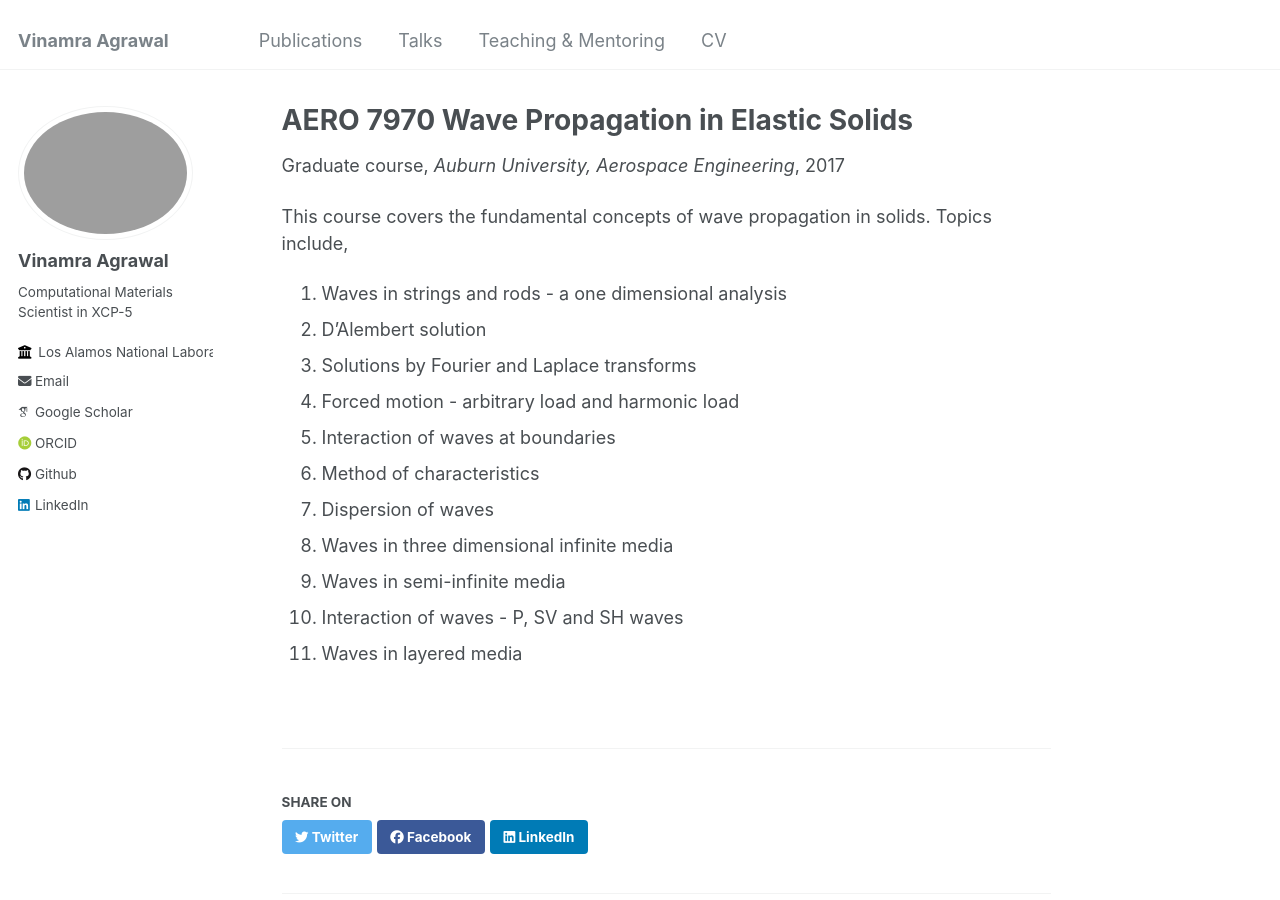
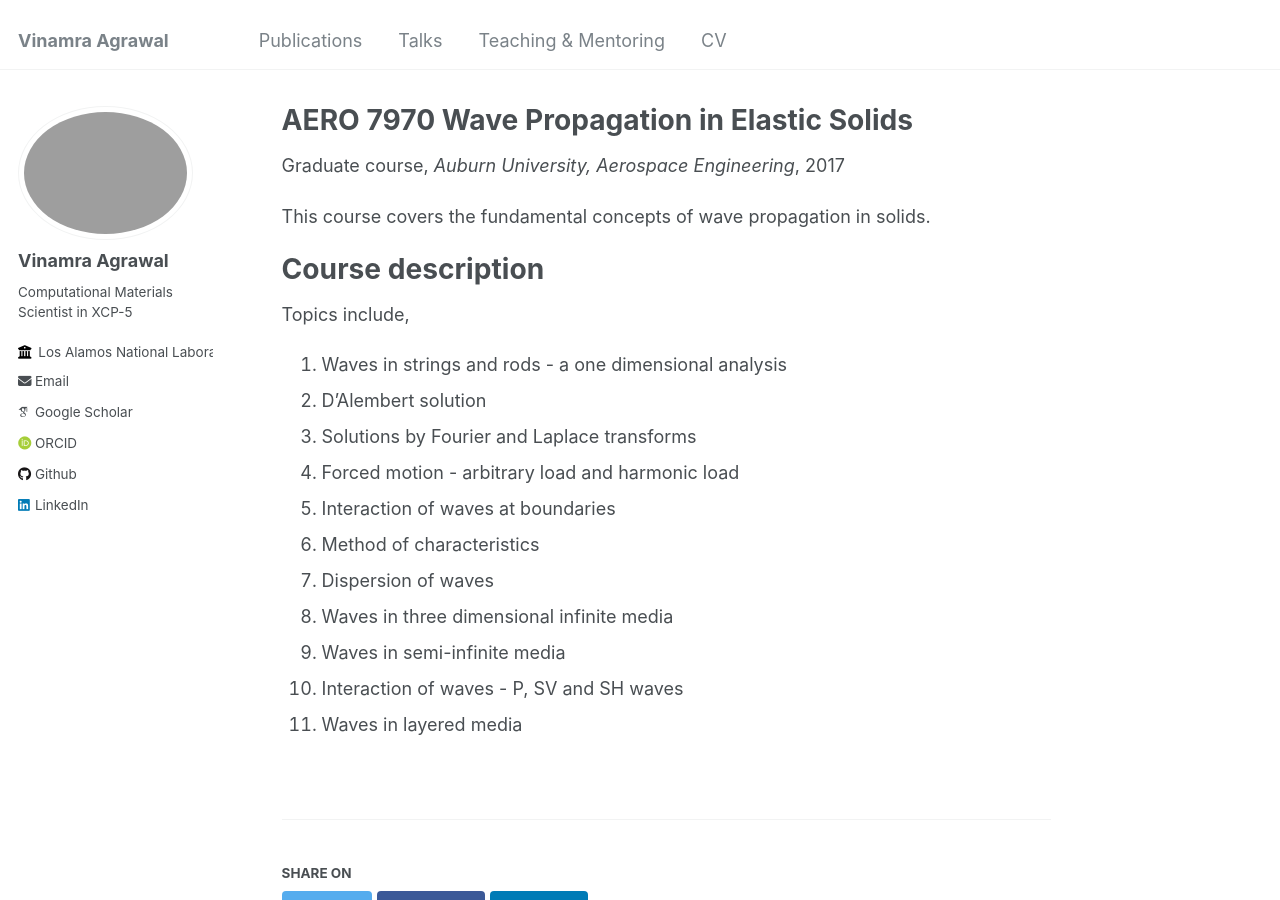
Before and after one commit to vinagr/vinagr.github.io, a Jekyll site: the page built from _teaching/2017-spring-wave-propagation.md, in a window 1280 px wide and 900 px high. Built offline with Jekyll 4.4.1, drawn with Linux system fonts in a browser that asks for light colours; some web fonts are replaced.

Commit message:
editing teaching mentoring page

```diff
--- a/_teaching/2017-spring-wave-propagation.md
+++ b/_teaching/2017-spring-wave-propagation.md
@@ -8,7 +8,11 @@ date: 2017-01-08
 location: "Auburn, Alabama"
 ---
 
-This course covers the fundamental concepts of wave propagation in solids. Topics include,
+This course covers the fundamental concepts of wave propagation in solids.
+
+Course description
+===
+Topics include,
 1. Waves in strings and rods - a one dimensional analysis
 1. D'Alembert solution
 1. Solutions by Fourier and Laplace transforms
```
Also changed, not shown: _teaching/2017-fall-ae-analysis.md (+5 -1 lines).
